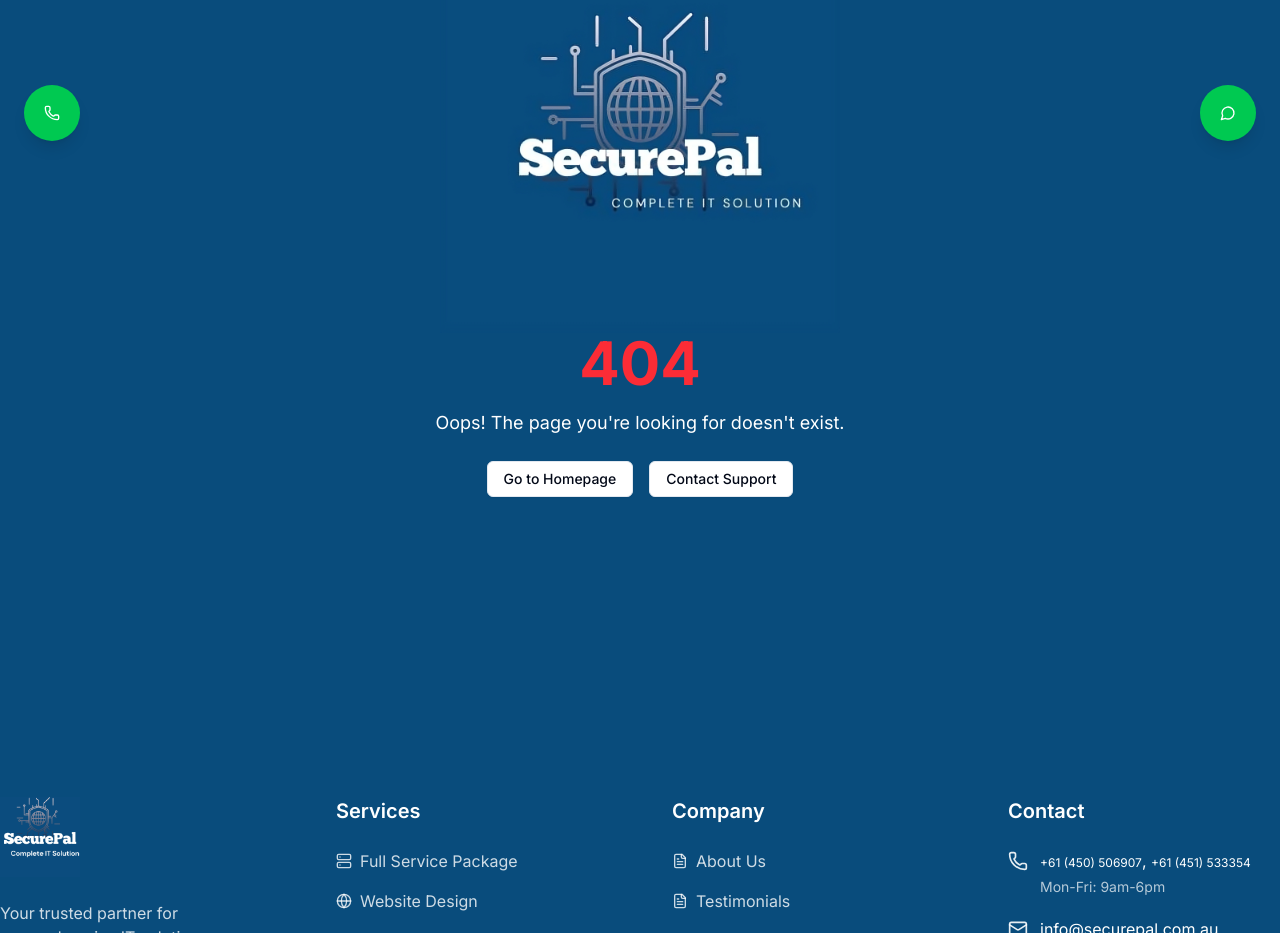
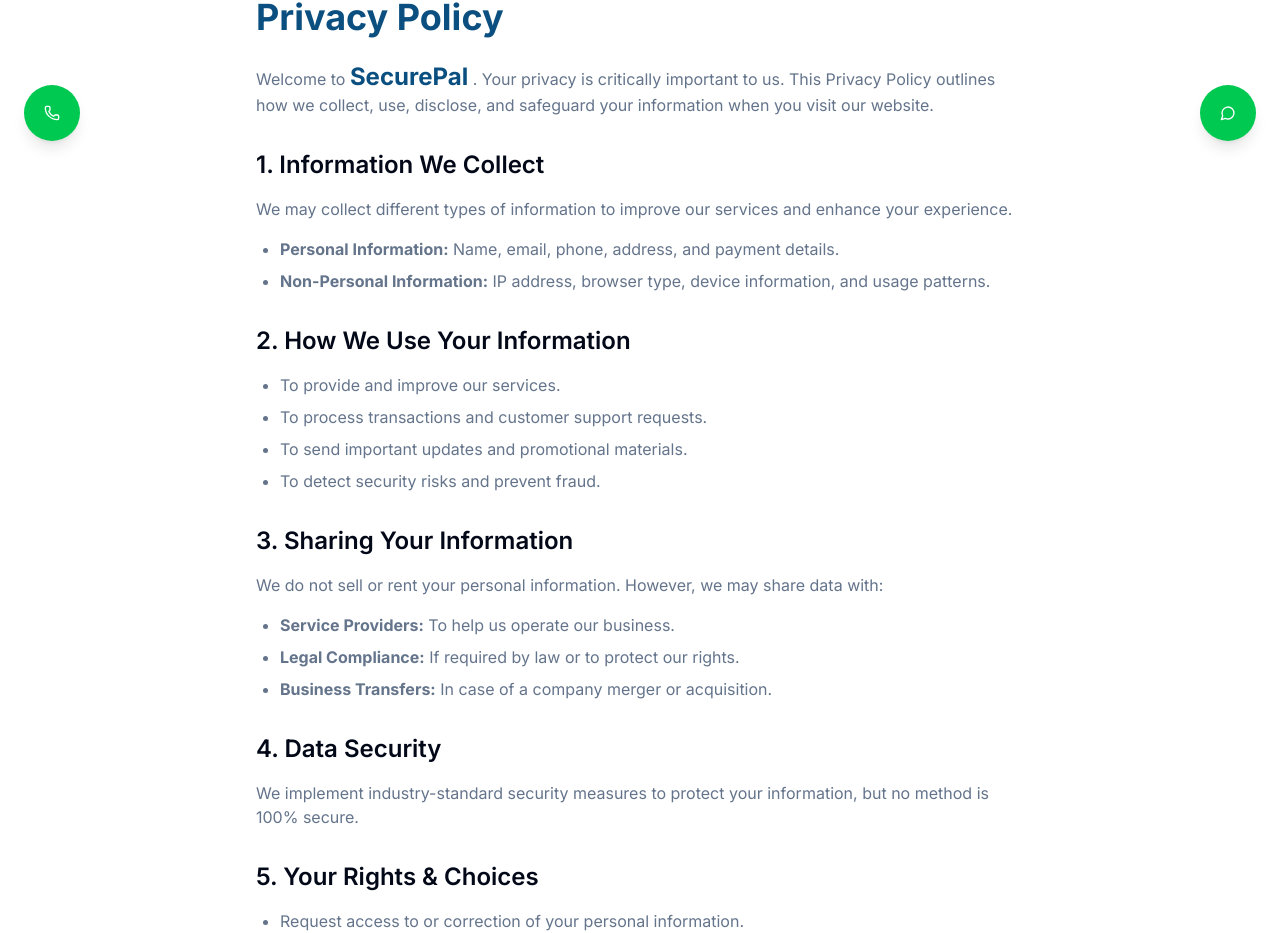
Before and after one commit to manutdmohit/securepal, a Next.js app: page /privacy-policy in a window 1280 px wide. Before the commit this address had no page. Shown: the part 635-1568 px from the top of the page. Built offline with nearby package versions, Linux system fonts and the light colour scheme.

Commit message:
Add Privacy Policy page

```diff
--- /dev/null
+++ b/app/privacy-policy/page.tsx
@@ -0,0 +1,132 @@
+import { Metadata } from 'next';
+import Link from 'next/link';
+
+export const metadata: Metadata = {
+  title: 'Privacy Policy | SecurePal',
+  description:
+    'Read our privacy policy to understand how SecurePal collects, uses, and protects your data.',
+};
+
+export default function PrivacyPolicy() {
+  return (
+    <main className="container mx-auto px-6 py-16 md:px-12 lg:px-24">
+      <section className="max-w-3xl mx-auto">
+        <h1 className="text-4xl font-bold mb-6 text-primary">Privacy Policy</h1>
+
+        <p className="text-muted-foreground mb-6">
+          Welcome to{' '}
+          <span className="text-primary text-2xl font-bold">SecurePal</span> .
+          Your privacy is critically important to us. This Privacy Policy
+          outlines how we collect, use, disclose, and safeguard your information
+          when you visit our website.
+        </p>
+
+        <h2 className="text-2xl font-semibold mt-8 mb-4">
+          1. Information We Collect
+        </h2>
+        <p className="text-muted-foreground mb-4">
+          We may collect different types of information to improve our services
+          and enhance your experience.
+        </p>
+
+        <ul className="list-disc pl-6 space-y-2 text-muted-foreground">
+          <li>
+            <strong>Personal Information:</strong> Name, email, phone, address,
+            and payment details.
+          </li>
+          <li>
+            <strong>Non-Personal Information:</strong> IP address, browser type,
+            device information, and usage patterns.
+          </li>
+        </ul>
+
+        <h2 className="text-2xl font-semibold mt-8 mb-4">
+          2. How We Use Your Information
+        </h2>
+        <ul className="list-disc pl-6 space-y-2 text-muted-foreground">
+          <li>To provide and improve our services.</li>
+          <li>To process transactions and customer support requests.</li>
+          <li>To send important updates and promotional materials.</li>
+          <li>To detect security risks and prevent fraud.</li>
+        </ul>
+
+        <h2 className="text-2xl font-semibold mt-8 mb-4">
+          3. Sharing Your Information
+        </h2>
+        <p className="text-muted-foreground mb-4">
+          We do not sell or rent your personal information. However, we may
+          share data with:
+        </p>
+        <ul className="list-disc pl-6 space-y-2 text-muted-foreground">
+          <li>
+            <strong>Service Providers:</strong> To help us operate our business.
+          </li>
+          <li>
+            <strong>Legal Compliance:</strong> If required by law or to protect
+            our rights.
+          </li>
+          <li>
+            <strong>Business Transfers:</strong> In case of a company merger or
+            acquisition.
+          </li>
+        </ul>
+
+        <h2 className="text-2xl font-semibold mt-8 mb-4">4. Data Security</h2>
+        <p className="text-muted-foreground mb-4">
+          We implement industry-standard security measures to protect your
+          information, but no method is 100% secure.
+        </p>
+
+        <h2 className="text-2xl font-semibold mt-8 mb-4">
+          5. Your Rights & Choices
+        </h2>
+        <ul className="list-disc pl-6 space-y-2 text-muted-foreground">
+          <li>Request access to or correction of your personal information.</li>
+          <li>Unsubscribe from marketing emails at any time.</li>
+          <li>Request data deletion (subject to legal limitations).</li>
+        </ul>
+
+        <h2 className="text-2xl font-semibold mt-8 mb-4">
+          6. Third-Party Links
+        </h2>
+        <p className="text-muted-foreground mb-4">
+          Our website may contain links to third-party sites. We are not
+          responsible for their privacy practices.
+        </p>
+
+        <h2 className="text-2xl font-semibold mt-8 mb-4">
+          8. Changes to This Policy
+        </h2>
+        <p className="text-muted-foreground mb-4">
+          We may update this policy periodically. Any changes will be posted on
+          this page.
+        </p>
+
+        <h2 className="text-2xl font-semibold mt-8 mb-4">9. Contact Us</h2>
+        <p className="text-muted-foreground">
+          If you have any questions, please contact us at:
+        </p>
+        <ul className="list-none pl-0 mt-2 text-muted-foreground space-y-4">
+          <li>
+            📩 <strong>Email:</strong>{' '}
+            <Link
+              href="mailto:support@securepal.com.au"
+              className="text-primary hover:underline"
+            >
+              support@securepal.com.au
+            </Link>
+          </li>
+          <li>
+            📞 <strong>Phone:</strong> +61 (450) 506907, +61 (451) 533354
+          </li>
+          <li>
+            🌍 <strong>Website:</strong>{' '}
+            <Link href="/" className="text-primary hover:underline">
+              securepal.com.au
+            </Link>
+          </li>
+        </ul>
+      </section>
+    </main>
+  );
+}
```
